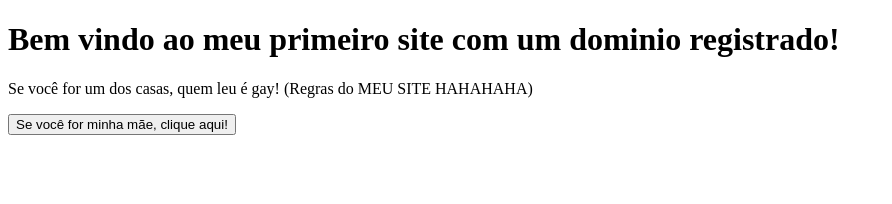
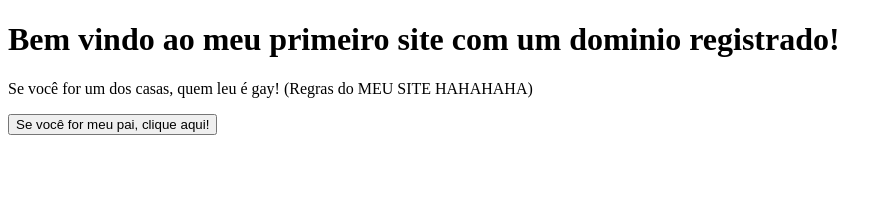
Before and after one commit to CaiooLucas/tabnews, a Next.js app: page / in a window 1280 px wide. Shown: the top 204 px of the page, without its empty margins (0-892 px from the left). Built offline with nearby package versions, Linux system fonts and the light colour scheme.

Commit message:
Mudei a mensagem para meu pai

```diff
--- a/pages/index.js
+++ b/pages/index.js
@@ -12,7 +12,7 @@ function Home() {
           )
         }
       >
-        Se você for minha mãe, clique aqui!
+        Se você for meu pai, clique aqui!
       </button>
     </>
   );
```
